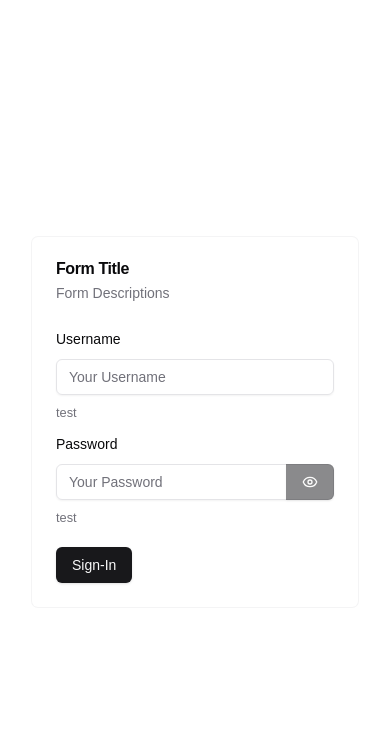
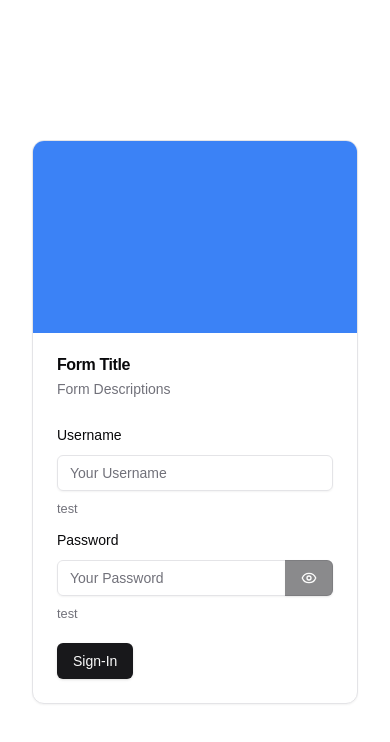
Before and after one commit to Moniedelli/sistem-akademik, a Next.js app: page /sign-in in a window 390 px wide. Shown: the top 742 px of the page. Built offline with nearby package versions, Linux system fonts and the light colour scheme; no server answers.

Commit message:
refactor : form components

```diff
--- a/src/app/(auth)/sign-in/page.tsx
+++ b/src/app/(auth)/sign-in/page.tsx
@@ -1,29 +1,20 @@
 import React from "react";
-import { SignInForm } from "@/components/base/form";
 import {
 	Card,
 	CardDescription,
 	CardHeader,
-	CardTitle
+	CardTitle,
 } from "@/components/ui/card";
 import { SIGN_CONTENT } from "@/constants";
-
+import { SignInForm } from "@/components/base/form";
+import { cn } from "@/libs/utils";
 export default function SignInPage() {
-	const CSSVariables = {
-		"--width-2xl": "350px",
-		"--width-xl": "350px"
-	} as React.CSSProperties;
-
 	return (
-		<main
-			{...{ style: CSSVariables }}
-			className="container flex h-screen min-h-screen w-full items-center justify-center py-8">
-			<section className="grid h-full w-full grid-cols-2">
-				<div className="shadow-border-muted hidden rounded-l-md bg-card md:block">
-					{SIGN_CONTENT.IMAGE_URL}
-				</div>
-				<Card className="shadow-border-muted col-span-full my-auto flex h-fit flex-col justify-center rounded-md border-none md:col-span-1 md:h-full md:rounded-l-none">
-					<CardHeader className="md:pt-0">
+		<main className="container flex h-screen min-h-screen w-full items-center justify-center py-8">
+			<Card
+				className={cn("overflow-hidden shadow-sm", "w-full md:w-1/2")}>
+				<div className="h-48 w-full bg-blue-500"></div>
+				<CardHeader>
 					<CardTitle>{SIGN_CONTENT.FORM_TITLE}</CardTitle>
 					<CardDescription>
 						{SIGN_CONTENT.FORM_DESCRIPTIONS}
@@ -31,7 +22,6 @@ export default function SignInPage() {
 				</CardHeader>
 				<SignInForm />
 			</Card>
-			</section>
 		</main>
 	);
 }
--- a/src/components/base/form/form.container.tsx
+++ b/src/components/base/form/form.container.tsx
@@ -11,25 +11,32 @@ interface FormContainerProps<T extends FieldValues>
 }
 export const FormContainer = <T extends FieldValues>({
 	form,
-	handleSubmit,
+	handleSubmit: onValid,
 	className,
 	...rest
 }: FormContainerProps<T>) => {
-	const onSubmit = handleSubmit
-		? form.handleSubmit(
-				(data: T) => handleSubmit(data),
-				(error: FieldErrors<T>) => {
-					console.error("Form submission error :", { ...error });
-				}
-			)
+	/**
+	 * onInvalid only for development purpose
+	 * @template T - The generic type for the field error
+	 * @param {FieldErrors<T>} error - The errors data
+	 */
+	const onInvalid = (error: FieldErrors<T>) => {
+		if (process.env.NODE_ENV !== "production") {
+			console.error("Form submission error:", error);
+		}
+	};
+
+	const onSubmit = onValid
+		? form.handleSubmit(onValid, onInvalid)
 		: undefined;
+
 	return (
 		<Form {...form}>
 			<form
 				{...{
 					...rest,
 					onSubmit,
-					className: cn("space-y-4", className)
+					className: cn("space-y-4", className),
 				}}
 			/>
 		</Form>
--- a/src/components/base/form/index.ts
+++ b/src/components/base/form/index.ts
@@ -1,9 +1,10 @@
 /**
  *
  * ----------------------------------------------------------
- * expose All form components
+ * expose the necessary components
  * ----------------------------------------------------------
  *
  */
-export * from "./sign-in";
 export * from "./list";
+export * from "./sign-in.form";
+export * from "./form.container";
--- a/src/components/base/form/sign-in/sign-in.form.tsx
+++ b/src/components/base/form/sign-in.form.tsx
@@ -1,6 +1,8 @@
 "use client";
 import React from "react";
-import { SIGN_IN_FORM_FIELDS } from "@/constants";
+import { SIGN_IN_FORM_FIELDS, SIGN_IN_FORM_DEFAULT_VALUES } from "@/constants";
+import { useGenericForm, useSignIn } from "@/hooks";
+import { SignInSchema } from "@/schemas/auth.schema";
 /**
  *
  * ----------------------------------------------------------
@@ -11,28 +13,25 @@ import { SIGN_IN_FORM_FIELDS } from "@/constants";
 import { FormContainer } from "@/components/base/form/form.container";
 import { Button } from "@/components/ui/button";
 import { FormFieldList } from "@/components/base/form/list";
-import {
-	SignInFormProps,
-	SignInHOC
-} from "@/components/base/form/sign-in/sign-in.hoc";
 
-export const BaseSignInForm: React.FC<SignInFormProps> = ({
-	form,
-	loading,
-	handleSubmit
-}) => {
+export const SignInForm: React.FC = () => {
+	const form = useGenericForm(SignInSchema, {
+		defaultValues: SIGN_IN_FORM_DEFAULT_VALUES,
+	});
+	const { mutate: handleSubmit, isLoading: disabled } = useSignIn();
+	/**
+	 * Return the actually component
+	 */
 	return (
 		<FormContainer
 			{...{ form, handleSubmit }}
-			className="space-y-5 px-6 pb-6 md:pb-0">
+			className="space-y-5 px-6 pb-6">
 			<div className="space-y-2.5">
 				<FormFieldList
 					{...{ fields: SIGN_IN_FORM_FIELDS, control: form.control }}
 				/>
 			</div>
-			<Button {...{ type: "submit", disabled: loading }}>Sign-In</Button>
+			<Button {...{ type: "submit", disabled }}>Sign-In</Button>
 		</FormContainer>
 	);
 };
-
-export const SignInForm = SignInHOC(BaseSignInForm);
--- a/src/components/base/form/sign-in/sign-in.hoc.tsx
+++ /dev/null
@@ -1,44 +0,0 @@
-"use client";
-import React from "react";
-import { SignInSchema, SignInSchemaType } from "@/schemas/auth.schema";
-import { UseGenericForm, useGenericForm } from "@/hooks";
-import { useSignIn } from "@/hooks/api";
-
-export interface SignInFormProps {
-	form: UseGenericForm;
-	handleSubmit: (values: SignInSchemaType) => void;
-	loading: boolean;
-}
-export function SignInHOC<T extends object>(
-	BaseComponents: React.ComponentType<T & SignInFormProps>,
-) {
-	const Form = (props: T) => {
-		/**
-		 * @todo - Implement Logic for form
-		 *
-		 */
-		const { isLoading: loading, mutate } = useSignIn("/");
-		const form = useGenericForm(SignInSchema, {
-			defaultValues: {
-				username: "",
-				password: "",
-			},
-		});
-
-		/**
-		 * @todo - Implement Logic for submit actions
-		 */
-		function handleSubmit(values: SignInSchemaType) {
-			const validatedValues = SignInSchema.safeParse(values);
-			if (!validatedValues) {
-				return undefined;
-			}
-			mutate(values);
-		}
-
-		return (
-			<BaseComponents {...{ ...props, form, handleSubmit, loading }} />
-		);
-	};
-	return Form;
-}
--- a/src/constants/auth-content.constant.ts
+++ b/src/constants/auth-content.constant.ts
@@ -7,19 +7,24 @@ export const SIGN_IN_FORM_FIELDS: Array<FieldConfig<SignInSchemaType>> = [
 		type: "text",
 		label: "Username",
 		placeholder: "Your Username",
-		descriptions: "test"
+		descriptions: "test",
 	},
 	{
 		name: "password",
 		type: "password",
 		label: "Password",
 		placeholder: "Your Password",
-		descriptions: "test"
-	}
+		descriptions: "test",
+	},
 ];
+export const SIGN_IN_FORM_DEFAULT_VALUES: SignInSchemaType = {
+	password: "",
+	username: "",
+};
 
 export const SIGN_CONTENT = {
 	FORM_TITLE: "Form Title",
 	FORM_DESCRIPTIONS: "Form Descriptions",
-	IMAGE_URL: "Image url"
+	IMAGE_URL: "Image url",
+	FORM_LOGO: "url",
 };
--- a/src/constants/routes.constant.ts
+++ b/src/constants/routes.constant.ts
@@ -1,4 +1,14 @@
 export const PREFIX_ROUTES = {
 	HOME: "/",
-	SIGN_IN: "/sign-in"
+	SIGN_IN: "/sign-in",
 };
+const API_AUTH_ROUTES = {
+	SIGN_IN: {
+		REDIRECT: PREFIX_ROUTES.HOME,
+		POST: "/auth/login",
+	},
+};
+export const API_ROUTE = {
+	BASE_URL: process.env.NEXT_PUBLIC_DB_HOST,
+	AUTH: API_AUTH_ROUTES,
+};
--- a/src/hooks/api/use-sign-in.ts
+++ b/src/hooks/api/use-sign-in.ts
@@ -1,28 +1,33 @@
 "use client";
+import { AxiosError } from "axios";
 import { axiosInstance } from "@/libs";
-import { SignInSchemaType } from "@/schemas/auth.schema";
+import { SignInSchema, SignInSchemaType } from "@/schemas/auth.schema";
 import { useMutation, useQueryClient } from "@tanstack/react-query";
-import { AxiosError } from "axios";
+import { API_ROUTE } from "@/constants";
 
 async function signInFn(values: SignInSchemaType) {
-	const response = await axiosInstance.post("/auth/login", values);
+	const validatedValues = SignInSchema.safeParse(values);
+	/// Validated the values
+	if (!validatedValues.success) {
+		throw new Error("Error occurred");
+	}
+	const response = await axiosInstance.post(
+		API_ROUTE.AUTH.SIGN_IN.POST,
+		validatedValues.data,
+	);
 	return response;
 }
 
-export function useSignIn(redirect: string) {
+export function useSignIn() {
 	const queryClient = useQueryClient();
 
 	return useMutation({
 		mutationFn: signInFn,
-		onMutate(variables) {
-			console.log(variables);
+		onSuccess: () => {
+			window.location.replace(API_ROUTE.AUTH.SIGN_IN.REDIRECT);
 		},
-		onSuccess: () => {
-			window.location.replace(redirect);
-		},
-		onError(error, variables, context) {
-			const _error = error as AxiosError;
-			console.log("error", _error.message);
+		onError(error: AxiosError, variables, context) {
+			console.log("error", error);
 		},
 	});
 }
--- a/src/hooks/index.ts
+++ b/src/hooks/index.ts
@@ -1 +1,2 @@
 export * from "./use-generic-form";
+export * from "./api";
--- a/src/libs/axios-instance.ts
+++ b/src/libs/axios-instance.ts
@@ -1,7 +1,6 @@
 import axios from "axios";
-
-const baseURL = process.env.NEXT_PUBLIC_DB_HOST;
+import { API_ROUTE } from "@/constants";
 
 export const axiosInstance = axios.create({
-	baseURL,
+	baseURL: API_ROUTE.BASE_URL,
 });
--- a/src/schemas/auth.schema.ts
+++ b/src/schemas/auth.schema.ts
@@ -2,10 +2,10 @@ import * as z from "zod";
 
 export const SignInSchema = z.object({
 	username: z.string().min(1, {
-		message: "Username is required!"
+		message: "Username is required!",
 	}),
 	password: z.string().min(1, {
-		message: "Password is required"
-	})
+		message: "Password is required",
+	}),
 });
 export type SignInSchemaType = z.infer<typeof SignInSchema>;
```
Also changed, not shown: src/components/base/form/sign-in/index.ts (deleted, +0 -8 lines), 1 other file (tests, documents, lock files or other folders). Lines whose indentation alone changed are shown as unchanged.
